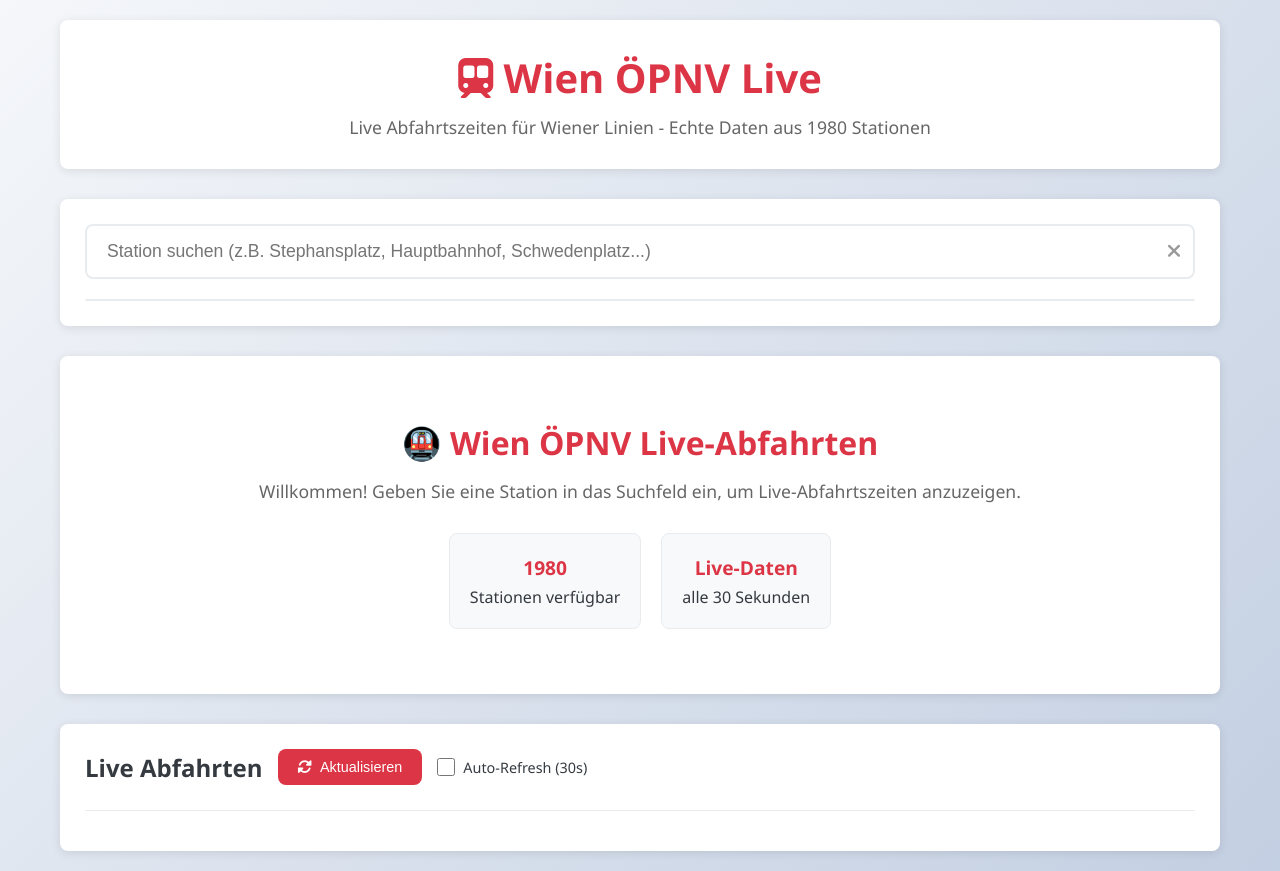
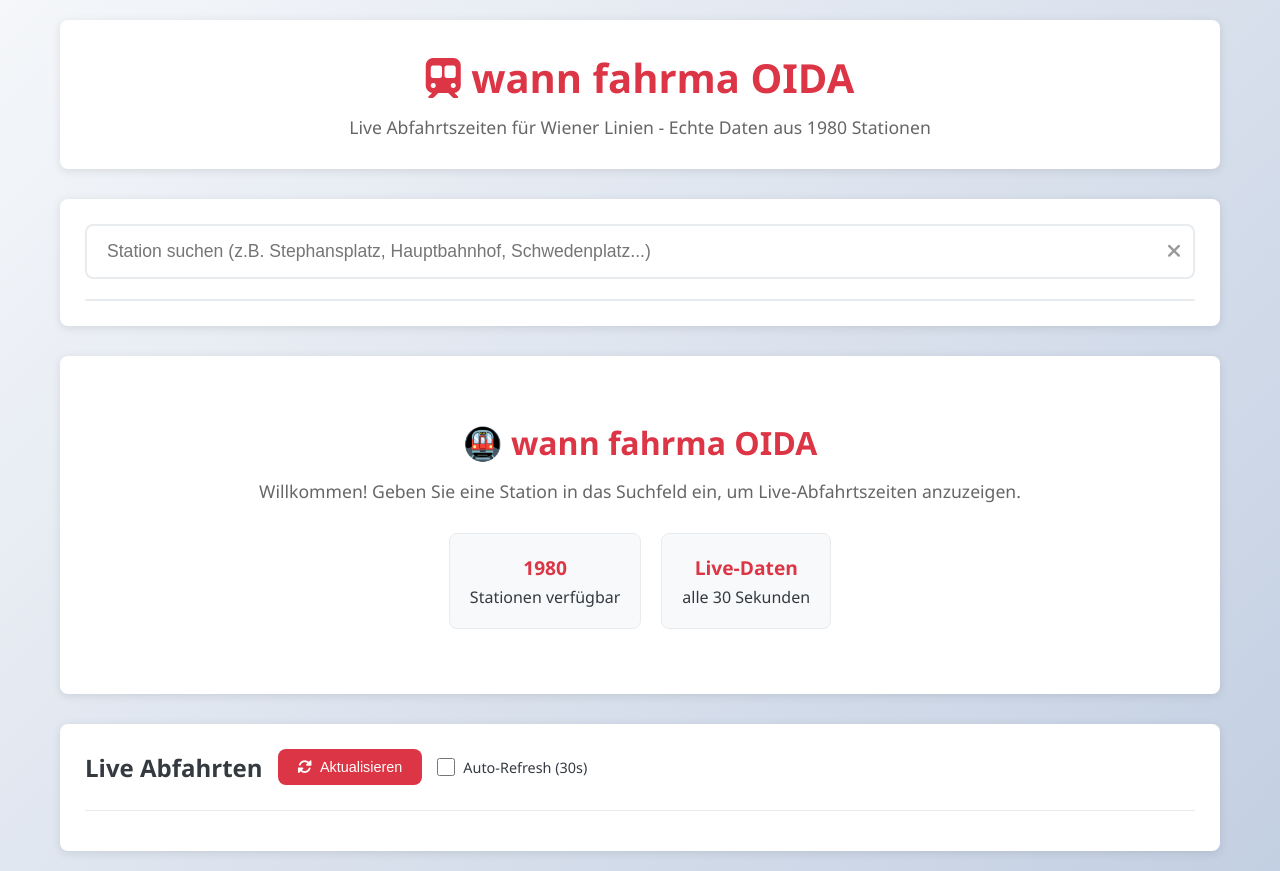
Before and after one commit to ochtii/wannfahrma-v1, a plain HTML site: page index.html in a window 1280 px wide. Drawn offline with Linux system fonts and the light colour scheme.

Commit message:
Update branding to "wann fahrma OIDA" in app title and welcome message

```diff
--- a/app.js
+++ b/app.js
@@ -484,7 +484,7 @@
         if (selectedStationContainer) {
             selectedStationContainer.innerHTML = `
                 <div class="welcome-message">
-                    <h3>🚇 Wien ÖPNV Live-Abfahrten</h3>
+                    <h3>🚇 wann fahrma OIDA</h3>
                     <p>Willkommen! Geben Sie eine Station in das Suchfeld ein, um Live-Abfahrtszeiten anzuzeigen.</p>
                     <div class="info-cards">
                         <div class="info-card">
--- a/index.html
+++ b/index.html
@@ -3,7 +3,7 @@
 <head>
     <meta charset="UTF-8">
     <meta name="viewport" content="width=device-width, initial-scale=1.0">
-    <title>Wien ÖPNV Live - Abfahrtszeiten</title>
+    <title>wann fahrma OIDA - Abfahrtszeiten</title>
     <link rel="stylesheet" href="style.css">
     <link href="https://cdnjs.cloudflare.com/ajax/libs/font-awesome/6.0.0/css/all.min.css" rel="stylesheet">
 </head>
@@ -12,7 +12,7 @@
         <div class="container">
             <!-- Header -->
             <div class="header">
-                <h1><i class="fas fa-subway"></i> Wien ÖPNV Live</h1>
+                <h1><i class="fas fa-subway"></i> wann fahrma OIDA</h1>
                 <p>Live Abfahrtszeiten für Wiener Linien - Echte Daten aus 1980 Stationen</p>
             </div>
 
--- a/style.css
+++ b/style.css
@@ -1,4 +1,4 @@
-/* Wien ÖPNV Live-Abfahrten Styling */
+/* wann fahrma OIDA - Styling */
 :root {
     --primary-color: #dc3545;
     --secondary-color: #007bff;
```
